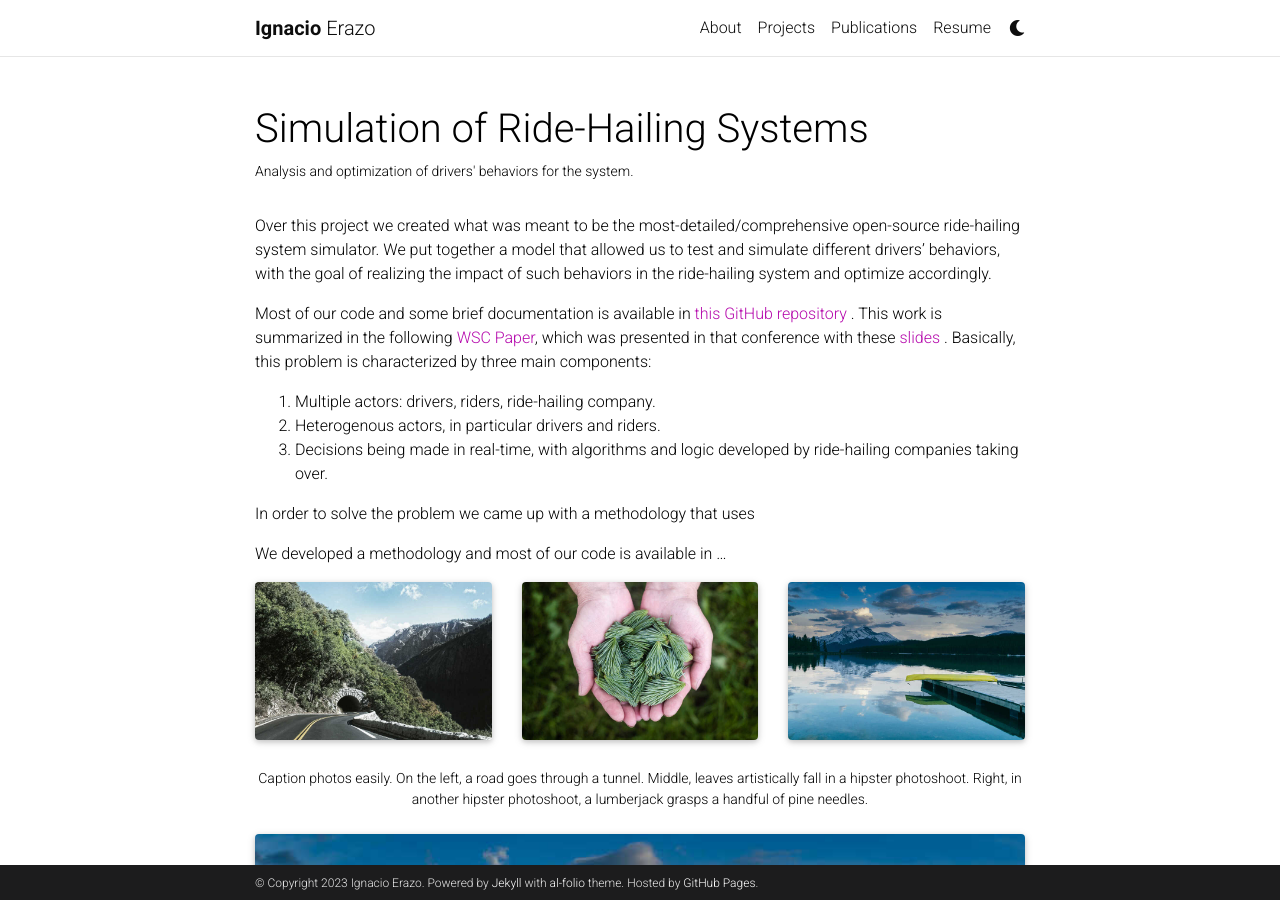
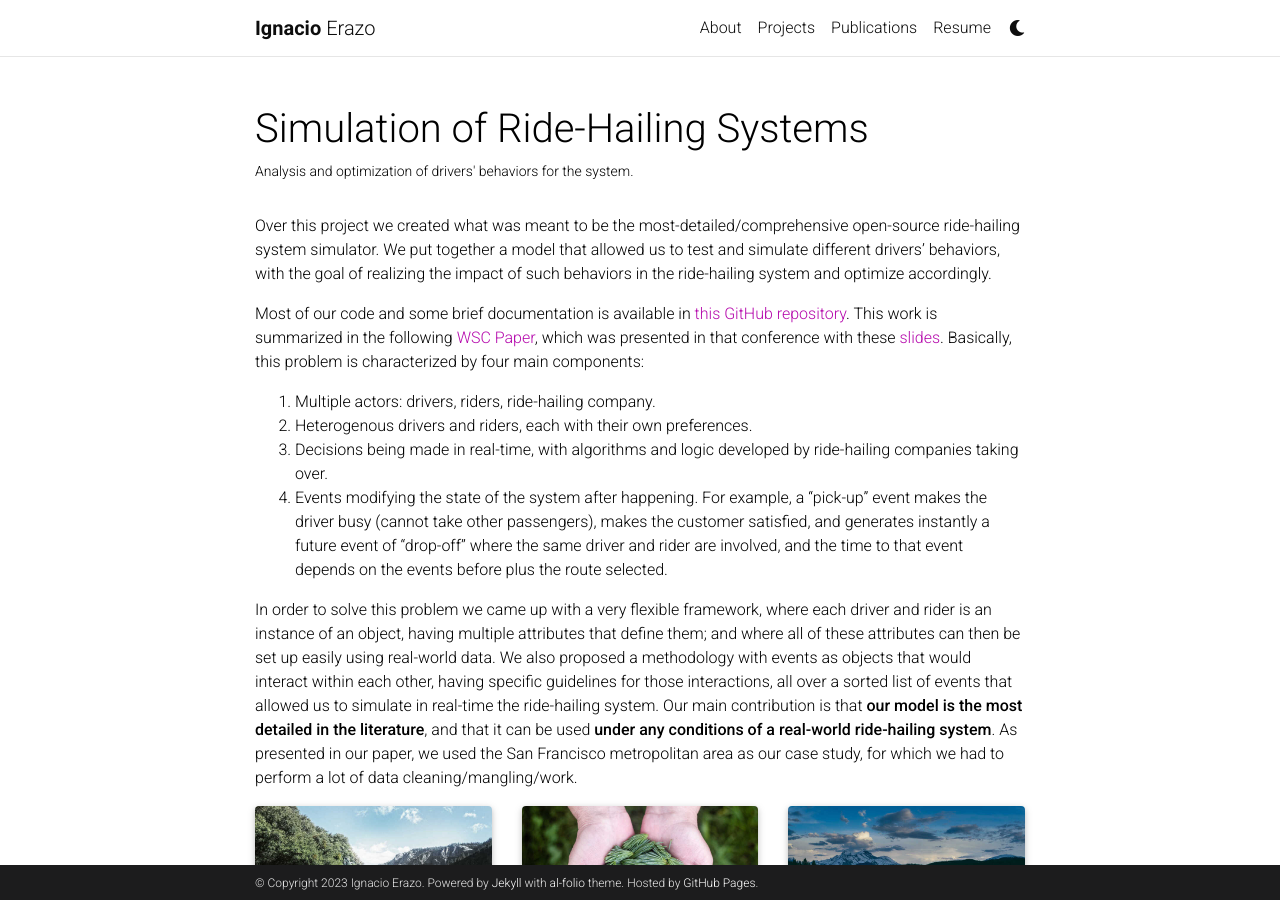
Before and after one commit to ierazo/ierazo.github.io, a Jekyll site: the page built from _projects/1_project.md, in a window 1280 px wide and 900 px high. Built offline with Jekyll 4.4.1, drawn with Linux system fonts in a browser that asks for light colours; full-size pictures stand in for the smaller copies a plugin makes; comment, search, counter and statistics services are not loaded; a style sheet for code colours, icons or effects is not loaded.

Commit message:
improvements project 1

```diff
--- a/_projects/1_project.md
+++ b/_projects/1_project.md
@@ -9,17 +9,15 @@ category: work
 
 Over this project we created what was meant to be the most-detailed/comprehensive open-source ride-hailing system simulator. We put together a model that allowed us to test and simulate different drivers' behaviors, with the goal of realizing the impact of such behaviors in the ride-hailing system and optimize accordingly.
 
-Most of our code and some brief documentation is available in <a href="https://github.com/ierazo/Ride-Hailing-systems-simulation"> this GitHub repository </a>. This work is summarized in the following <a href="../../assets/pdf/conference_papers/2021_WSC_RideHailing.pdf"> WSC Paper</a>, which was presented in that conference with these <a href="../../assets/pdf/presentations/presentation_wsc_2021.pdf"> slides </a>. Basically, this problem is characterized by three main components:
+Most of our code and some brief documentation is available in <a href="https://github.com/ierazo/Ride-Hailing-systems-simulation"> this GitHub repository</a>. This work is summarized in the following <a href="../../assets/pdf/conference_papers/2021_WSC_RideHailing.pdf"> WSC Paper</a>, which was presented in that conference with these <a href="../../assets/pdf/presentations/presentation_wsc_2021.pdf"> slides</a>. Basically, this problem is characterized by four main components:
 
 
 1. Multiple actors: drivers, riders, ride-hailing company.
-2. Heterogenous actors, in particular drivers and riders.
+2. Heterogenous drivers and riders, each with their own preferences.
 3. Decisions being made in real-time, with algorithms and logic developed by ride-hailing companies taking over.
+4. Events modifying the state of the system after happening. For example, a "pick-up" event makes the driver busy (cannot take other passengers), makes the customer satisfied, and generates instantly a future event of "drop-off" where the same driver and rider are involved, and the time to that event depends on the events before plus the route selected.
 
-In order to solve the problem we came up with a methodology that uses
-
-We developed a methodology and most of our code is available in ...
-
+In order to solve this problem we came up with a very flexible framework, where each driver and rider is an instance of an object, having multiple attributes that define them; and where all of these attributes can then be set up easily using real-world data. We also proposed a methodology with events as objects that would interact within each other, having specific guidelines for those interactions, all over a sorted list of events that allowed us to simulate in real-time the ride-hailing system. Our main contribution is that **our model is the most detailed in the literature**, and that it can be used **under any conditions of a real-world ride-hailing system**. As presented in our paper, we used the San Francisco metropolitan area as our case study, for which we had to perform a lot of data cleaning/mangling/work.
 
 
 
@@ -37,6 +35,9 @@ We developed a methodology and most of our code is available in ...
 <div class="caption">
     Caption photos easily. On the left, a road goes through a tunnel. Middle, leaves artistically fall in a hipster photoshoot. Right, in another hipster photoshoot, a lumberjack grasps a handful of pine needles.
 </div>
+
+
+
 <div class="row">
     <div class="col-sm mt-3 mt-md-0">
         {% include figure.html path="assets/img/5.jpg" title="example image" class="img-fluid rounded z-depth-1" %}
```
